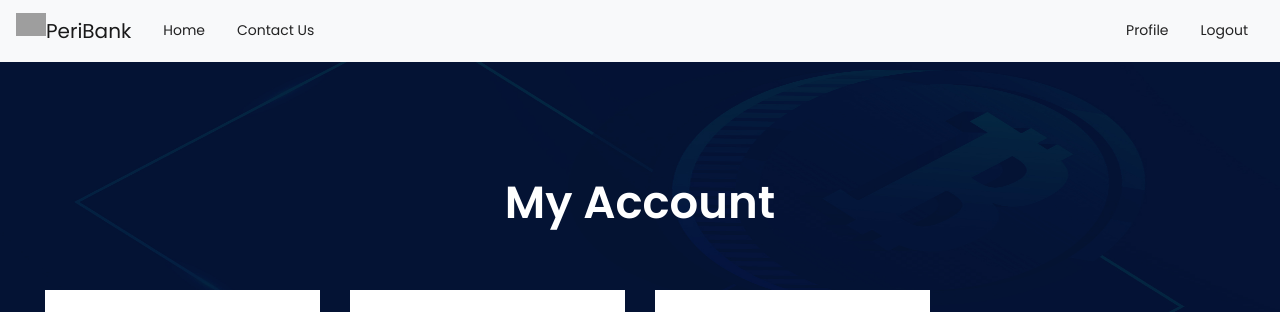
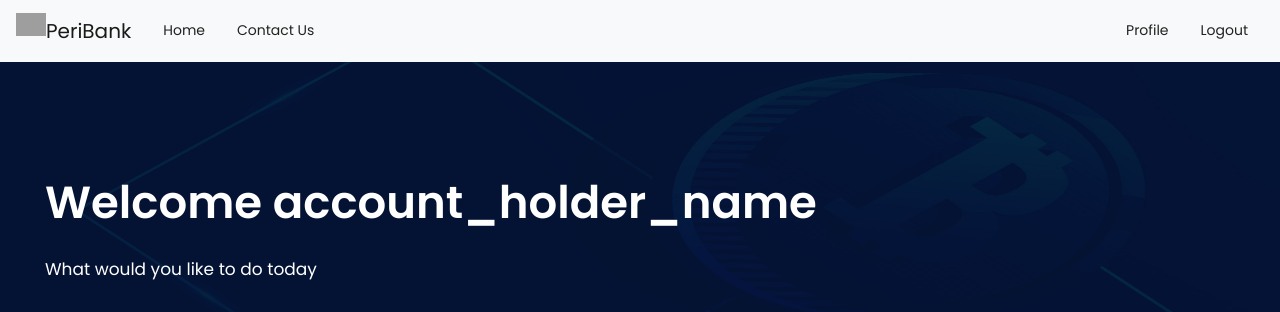
Before and after one commit to Jpbroadvision/banking-project-JL, a Flask app: page /user in a window 1280 px wide. Shown: the top 312 px of the page. Run offline with Flask 3, Linux system fonts and the light colour scheme; the visitor is signed in with stand-in values (Sample User, id 1); some libraries are stand-ins or nearby versions; grey boxes are pictures that could not be loaded.

Commit message:
Modify user account headline message.

```diff
--- a/templates/user.html
+++ b/templates/user.html
@@ -14,8 +14,10 @@
     <div class="container-fluid">
         <div class="row">
             <div class="col-md-12">
-                <div class="titlepage text_align_center">
-                    <h2>My Account</h2>
+                <div class="titlepage">
+                    <h2>Welcome account_holder_name</h2>
+                    <br>
+                    <p>What would you like to do today</p>
                 </div>
             </div>
         </div>
```
